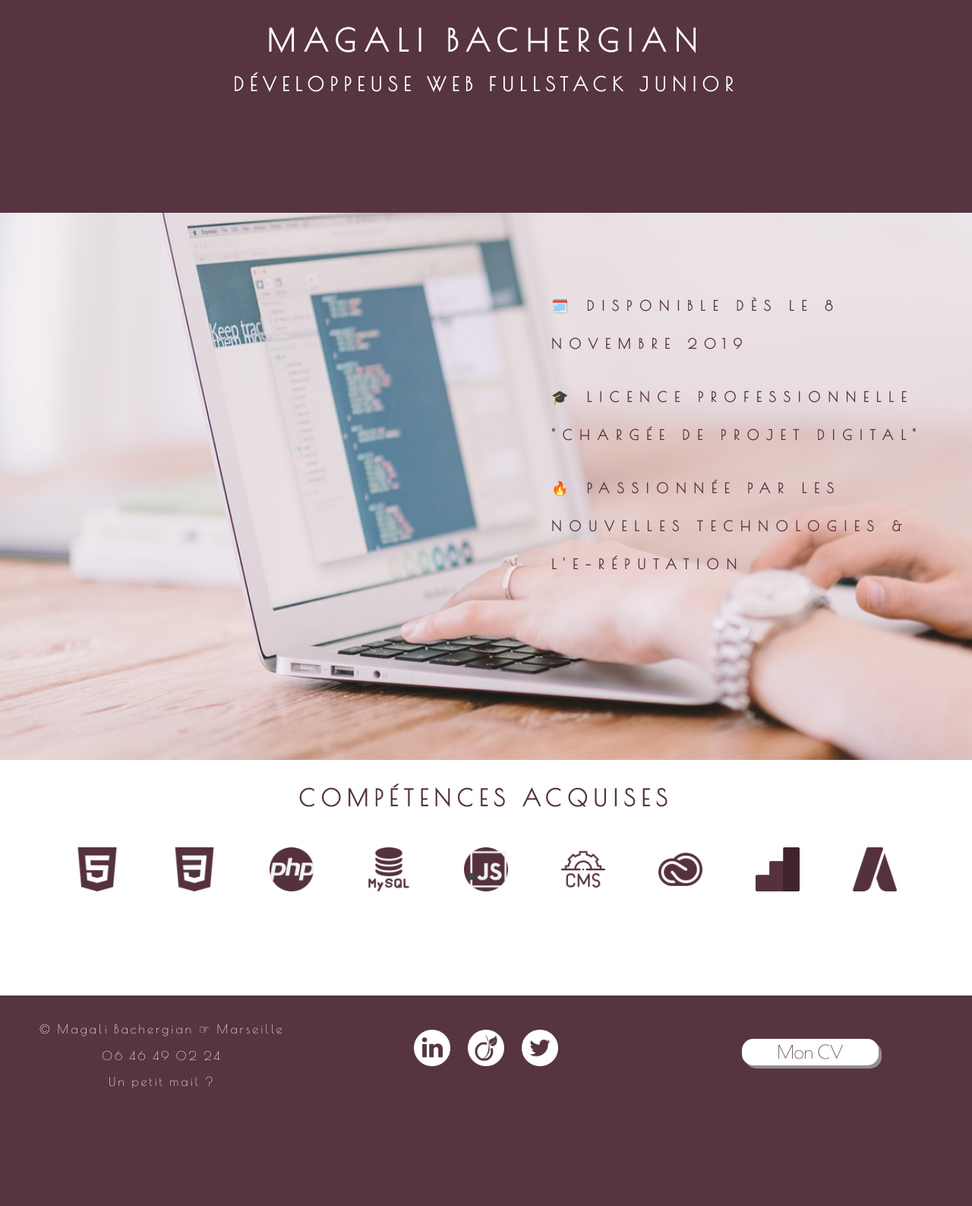
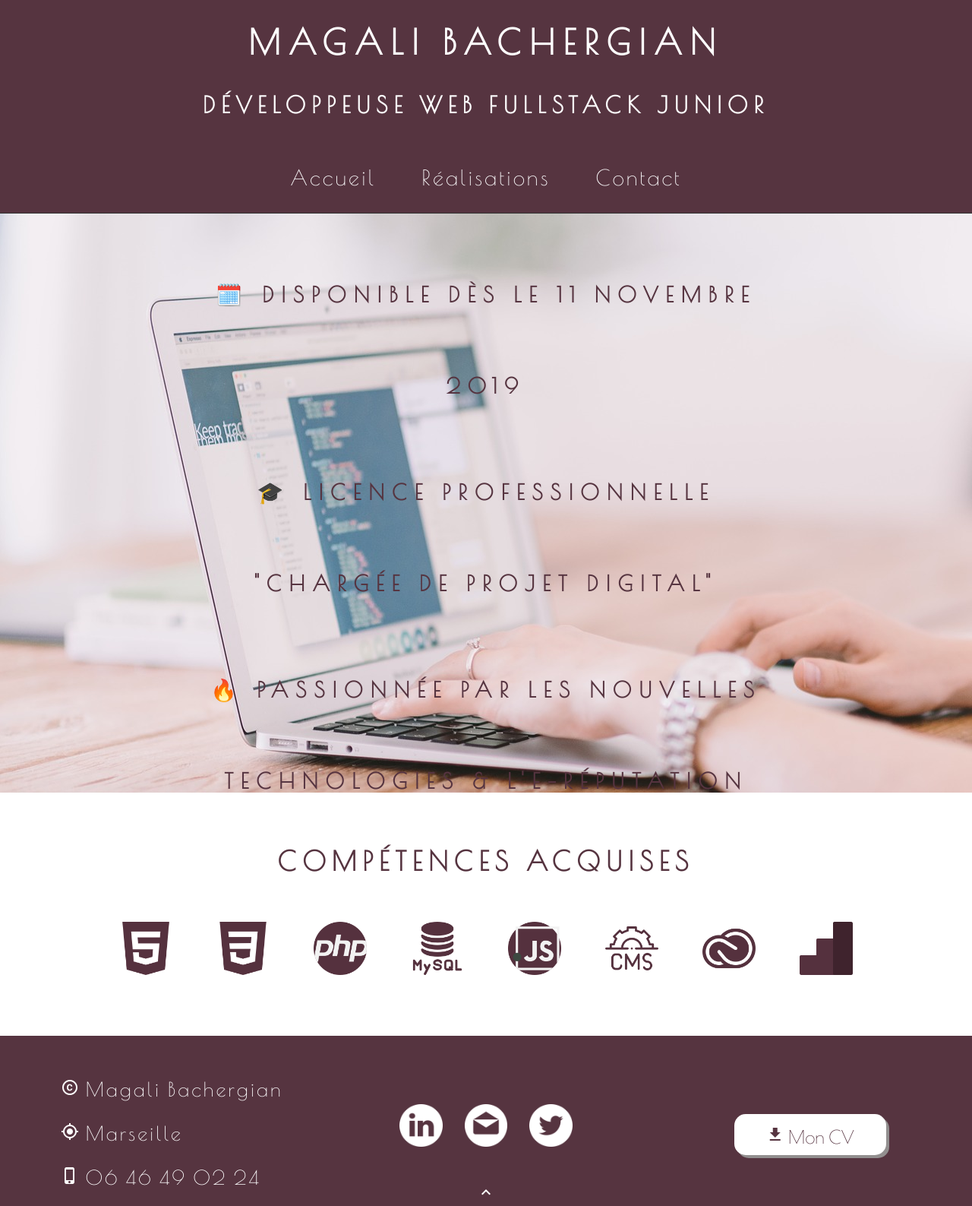
Before and after one commit to MagaliBellatrix/mon-cv, a PHP site: page / in a window 1280 px wide. Shown: the whole page at 76% size. Before the commit the page ends 1433 px from the top, so only its background shows below. Run offline with PHP 8.4, Linux system fonts and the light colour scheme.

Commit message:
derniere-modif

```diff
--- a/assets/css/stylemobile.css
+++ b/assets/css/stylemobile.css
@@ -22,29 +22,31 @@ html, body {
   @media screen and (min-width: 670px){
 /** HEADER **/
 
-nav {
-    display: block;
-    overflow: hidden;
+.entete.desktop {
     top:0;
     position: fixed;
-    z-index: 3;
+    z-index: 100;
     background-color: #563440;
-    height:35vh;
+    height:auto;
     width:100%;
     margin: 0;
     behavior: smooth;
-    transition: 1.1s;}
+    border-bottom: solid 1px rgb(51, 51, 51);}
 
     .navbar-shrink {
+      display: flex;
+      justify-content: center;
+      align-content: center;
       top:0;
       position: fixed;
-      z-index: 3;
+      z-index: 100;
       background-color: rgba(86, 52, 64, 0.9);
-      opacity: 1.1;
-      height: 10vh;
-      transition: 1s;
+      opacity: 0.85;
+      height: 8vh;
+      transition: 0.8s;
       width:100%;
       margin: 0;
+      padding: 0;
       behavior: smooth;}
 
       .navbar-shrink h1 {
@@ -55,18 +57,22 @@ nav {
         display: none;
       }
 
+      .navbar-shrink menu {
+      line-height: 0;
+      }
+
     header h1 {
       display: flex;
-      flex-wrap: wrap;
       justify-content: center;
-      z-index: 3;
+      z-index: 100;
       width: 100%;
       font-family: 'Poiret One', cursive;
       text-transform: uppercase;
-      font-size: 40px;
+      font-size: 45px;
       text-align: center;
       letter-spacing: 11px;
-      line-height: 40px;
+      line-height: 30px;
+      padding-top: 3px;
       font-weight: 900;
       color: white;}
 
@@ -83,55 +89,55 @@ nav {
     }**/
 
 
-   menu {
-    display: block;
-    line-height: 10px;
-    z-index: 4;
+   .entete.desktop {
+    display: flex;
+    flex-direction: column;
+    width: 100%;
+    z-index: 100;
     font-family: 'Poiret One', cursive;
     letter-spacing: 3px;
-    font-size: 23px;
-    padding:0;
-    color: white;
+    padding: 0;
     }
 
-    menu ul {
+    .entete.desktop ul {
+      width: 100%;
       display: flex;
-    flex: wrap;
-    flex-direction: row;
+      color: white;
+    font-size: 28px;
+    justify-content: center;
     align-content: center;
-    justify-content: center;
+    z-index: 10;
     list-style-type: none;
     margin:0;
-    padding:0;}
+    padding: 0;}
 
-   menu li {
-    display: inline-block;
-    padding: 15px;
+    .entete.desktop li {
+      display: flex;
+      flex-direction: row;
+    z-index: 10;
+    padding: 30px;
+    color: white;
+    text-decoration: none;
     }
 
-    menu li a:link {
+    .entete.desktop li a:link {
         color: white;
         text-decoration: none;}
 
-    menu li a:visited {
+        .entete.desktop li a:visited {
         color:white;}
 
-     menu li a:hover {
+        .entete.desktop li a:hover {
       color: #C9C9C9;}
 
-      menu li a:active {
+      .entete.desktop li a:active {
         color:#EEE5E9;}
 
 
         /* HAMBURGER */
 
-      .material-icons.md-18.arrow-back {
-          display: none;
-      }
-
-      .material-icons.menuHamb {
-        display: none;
-      }
+        .entete.hamburger{
+          display: none;}
 
         /** H1 À H6 **/
 
@@ -141,23 +147,24 @@ nav {
       justify-content: center;
         font-family: 'Poiret One', cursive;
         text-transform: uppercase;
-        font-size: 25px;
+        font-size: 30px;
         text-align: center;
         color: white;
         letter-spacing: 8px;
         font-weight: 900;
+        padding-bottom: 20px;
         line-height: 10px;}
 
         h3 {
           font-family: 'Poiret One', cursive;
           text-transform: uppercase;
-          font-size: 30px;
+          font-size: 35px;
           text-align: center;
           color:#563440;
           letter-spacing: 8px;
           font-weight: 900;
           padding: 15px;
-          line-height: 10px;}
+          line-height: 30px;}
 
         /** SECTION **/
 
@@ -174,26 +181,33 @@ nav {
     padding: 0;}
 
       .accueil {
-        top:45vh;
-        right: 44px;
+        color: #563440;
+        top:33vh;
         position: absolute;
-        color: #563440;
-        width: 550px;
-        line-height: 50px;
-        font-size: 18px;
+        width: 100%;
+        line-height: 40px;
+        font-size: 28px;
+        box-sizing: border-box;
         list-style-type: none;
-        text-align: left;
+        margin: 0 auto;
       }
+
+      .accueil ul {
+        text-align: center;
+        line-height: 120px;
+        width: 60%;
+        box-sizing: border-box;
+        margin: 0 auto;
+        padding: 0;
+      padding-top: 8vh;}
 
       .accueil li {
         list-style-type: none;
-        text-align: left;
         padding-bottom: 20px;
       }
 
       .competences ul {
       display:flex;
-      flex-wrap: wrap;
       flex-direction: row;
       align-items: center;
       justify-content: center;
@@ -203,13 +217,13 @@ nav {
       }
 
       .section-accueil {
-        height: 125vh;
+        height: 110vh;
         background-image: url(../img/accueil.jpg);
         background-size : cover;
         background-repeat: no-repeat;}
 
       .section-contact {
-      padding-top: 50px;
+      margin-top: 70px;
       display:flex;
       flex-wrap: wrap;
       flex-direction: column;
@@ -227,7 +241,8 @@ nav {
       }
 
       .section-competences {
-      height: 35vh;
+      padding-top: 25px;
+      height: 40vh;
       }
 
 
@@ -259,11 +277,11 @@ nav {
         line-height: 15px;
         font-family: 'Poiret One', cursive;
         margin-top: 8px;
-        width: 350px;
-        font-size: 13px;
+        width: 400px;
+        font-size: 16px;
         background-color: #563440;
         color: white;
-        padding: 6px;
+        padding: 15px;
         border-radius: 15px;
         transition: 0.4s;
       }
@@ -300,12 +318,12 @@ nav {
 
             .two img {
             display: inline-block;
-            width : 15%;
-            padding: 8px;
+            width : 18%;
+            padding: 10px;
             }
 
               .competences img {
-              width: 45%;
+              width: 55%;
               }
 
               .section-galerie img {
@@ -320,23 +338,21 @@ nav {
 
     /*FLÈCHE*/
 
-    .fleche{
+
+    .fleche a {
+      color: white;
       animation: down 0.6s infinite linear alternate;
-          width: 10%;
-          color: black;
-          display: block;
-          margin: auto;}
+      margin: 0 auto;
+      width: 100%;
+    }
 
-          #toTop {
-            bottom: 60px;
-            right: 10px;}
 
     @keyframes down{
-        0% {position:relative; top:0px; opacity: 0}
-        50% {position:relative; top:9px; opacity: 0.5}
-        100% {position:relative; top:18px; opacity: 1}
+      0% {position:relative; bottom:45px; opacity: 0.1}
+	    20% {position:relative; bottom:52px; opacity: 0.3}
+	    50% {position:relative; bottom:57px; opacity: 0.5}
+	    100% {position:relative; bottom:62px; opacity: 1}
     }
-
 
      /** FOOTER **/
 
@@ -345,15 +361,14 @@ nav {
     overflow: hidden;
     background-color : #563440;
     font-family: 'Poiret One', cursive;
-    font-size: 16px;
+    font-size: 26px;
     text-align: center;
     color: white;
     bottom: 0;
-    height: auto;
-    padding-top: 3px;
-    padding-bottom: 3px;
+    height: 28vh;
     width: 100%;
     letter-spacing: 3px;
+    line-height: 58px;
     }
 
     .one, .two, .three {
@@ -361,7 +376,7 @@ nav {
       text-decoration: none;
       justify-content: center;
       align-content: center;
-      padding: 0;
+      padding-top: 15px;
     }
 
     footer ul {
@@ -398,11 +413,22 @@ nav {
         text-transform: uppercase;
         }
 
+        .one {
+        text-align: left;
+        padding-left: 80px;
+        }
+
+        .one li {
+          align-content: center;
+          justify-content: center;
+          vertical-align: center;
+        }
+
     /* BOUTON FOOTER */
 
     .cv {
       display: inline-block;
-      padding: 10px 10px;
+      padding: 15px 15px;
       font-size: 24px;
       cursor: pointer;
       text-align: center;
@@ -411,7 +437,7 @@ nav {
       border: none;
       box-shadow: 4px 4px rgb(146, 143, 143);
       border-radius: 15px;
-      width: 180px;
+      width: 200px;
       transition: 0.4s;
     }
 
--- a/php/controller/traitement-contact.php
+++ b/php/controller/traitement-contact.php
@@ -15,5 +15,3 @@ insererLigneTable("contact", [
 ]);
 // message de confirmation pour l'utilisateur
 $confirmation = "Votre message est bien envoye";
-
-$tabAssoJson["test"] =  "HELLO";
--- a/php/view/footer.php
+++ b/php/view/footer.php
@@ -1,21 +1,24 @@
 	<footer>
 		<ul>
 			<div class="one">
-			<li><p>&copy; Magali Bachergian ☞ Marseille</p></li>
-			<li>  <p> 06 46 49 02 24</p></li>
-			<li><a href="mailto:bachergianhayden@gmail.com" target="_top">Un petit mail ?</a></li>
+			<li><i class="material-icons copyright">copyright</i> Magali Bachergian</li>
+			<li><i class="material-icons my_location">my_location</i> Marseille</li>
+			<li> <i class="material-icons phone_iphone">phone_iphone</i> 06 46 49 02 24</li>
 			</div>
 				  <div class="two">
-                		<a href="https://fr.linkedin.com/in/magali-bachergian"> <img src="assets/img/linkedin.png" alt="Linkedin"/> </a>
-            			<a href="http://fr.viadeo.com/fr/profile/magali.bachergian"> <img src="assets/img/viadeo.png" alt="Viadeo"/> </a>
-                   		<a href="https://twitter.com/bachergian?lang=fr"> <img src="assets/img/twitter.png" alt="Twitter"/> </a>
+                		<a href="https://fr.linkedin.com/in/magali-bachergian"> <img src="assets/img/linkedin.png" alt="Linkedin Magali Bachergian"/> </a>
+            			<a href="mailto:bachergianhayden@gmail.com" target="_top"><img src="assets/img/email.png" alt="Email Magali Bachergian"/> </a>
+                   		<a href="https://twitter.com/bachergian?lang=fr"> <img src="assets/img/twitter.png" alt="Twitter Magali Bachergian"/> </a>
 					</div>
 					<div class="three">
 					<button class="cv" type="button">
-					<a href="assets/img/cv.pdf" download> Mon CV</a>
+					<a href="assets/img/cv.pdf" download><i class="material-icons file_download">file_download</i> Mon CV</a>
 					</button>
 				</div>
 					</ul>
+	<div class="fleche">
+	<a href="#"><i class="large material-icons keyboard_arrow_up">keyboard_arrow_up</i>
+</div>
 	</footer>
 	<script type="text/javascript" src="assets/js/main.js"></script>
 </body>
--- a/php/view/header.php
+++ b/php/view/header.php
@@ -12,27 +12,32 @@
 		<script src="https://ajax.googleapis.com/ajax/libs/jquery/3.4.1/jquery.min.js"></script>
 		<link rel="icon" sizes="96x96" href="assets/img/favicon-96.png" type="image/png">
 		<title>Magali Bachergian</title>
-		<div class="fleche">
-    	<a href="#"><i class="medium black material-icons">expand_less</i></a>
-    </div>
 </head>
 	<header>
-		<nav>
+	<nav>
 				<h1>Magali Bachergian</h1>
-						<div class="dev">
 							<h2>Développeuse Web Fullstack Junior</h2>
-						</div>
-						<menu>
-						<div class="entete hamburger">
-                            <i class="material-icons menuHamb">menu</i>
+							<div class="entete hamburger">
+							<i class="material-icons menuHamb">menu</i>
                             <ul class="menuNav">
-                                <i class="material-icons md-18 arrow-back">arrow_back</i>
+                                <i class="material-icons md-18 navigate_before">navigate_before</i>
 					<li><a href="index.php">Accueil</a></li>
 					<li><a href="galerie.php">Réalisations</a></li>
 					<li><a href="contact.php">Contact</a></li>
 				</ul>
 				</div>
-		</menu>
 		</nav>
+		<nav>
+		<div class="entete desktop">
+				<h1>Magali Bachergian</h1>
+							<h2>Développeuse Web Fullstack Junior</h2>
+							<ul>
+					<li><a href="index.php">Accueil</a></li>
+					<li><a href="galerie.php">Réalisations</a></li>
+					<li><a href="contact.php">Contact</a></li>
+				</ul>
+</div>
+		</nav>
+
 	</header>
 <body>
--- a/php/view/section-galerie.php
+++ b/php/view/section-galerie.php
@@ -3,4 +3,5 @@
 		<img class="photo2" src="assets/img/photo2.jpeg" alt="code">
 		<img class="photo3" src="assets/img/photo3.jpeg" alt="php">
 		<img class="photo4" src="assets/img/photo4.jpeg" alt="javascript">
+
 	</section>
--- a/php/view/section-index.php
+++ b/php/view/section-index.php
@@ -1,7 +1,7 @@
 <section class="section-accueil">
 <div class="accueil">
 <ul>
-<li class="impair">🗓️️ Disponible dès le 8 novembre 2019</li>
+<li class="impair">🗓️️ Disponible dès le 11 novembre 2019</li>
 <li class="pair">🎓 Licence Professionnelle "Chargée de projet digital"</li>
 <li class="impair">🔥 Passionnée par les nouvelles technologies & l'e-réputation</li>
 </ul>
@@ -19,8 +19,6 @@
     <li><img src="assets/img/cms.png" alt="cms"></li>
     <li><img src="assets/img/creative-cloud.png" alt="creative cloud"></li>
     <li><img src="assets/img/analytics.png" alt="analytics"></li>
-    <li><img src="assets/img/adwords.png" alt="adwords"></li>
-
 </ul>
 </div>
 </section>
```
Also changed, not shown: other parts of assets/css/stylemobile.css (+131 -81 lines), assets/js/main.js (+19 -40 lines), assets/img/email.png (added). Lines whose indentation alone changed are shown as unchanged.
